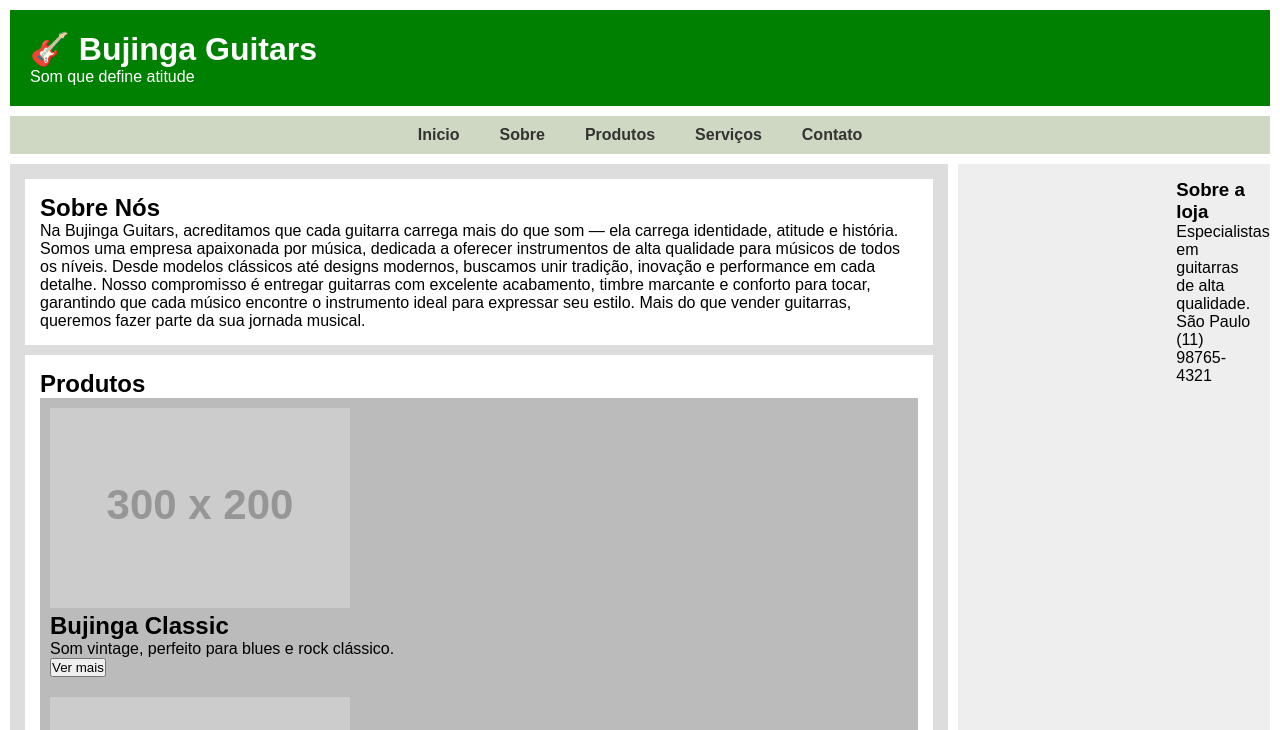
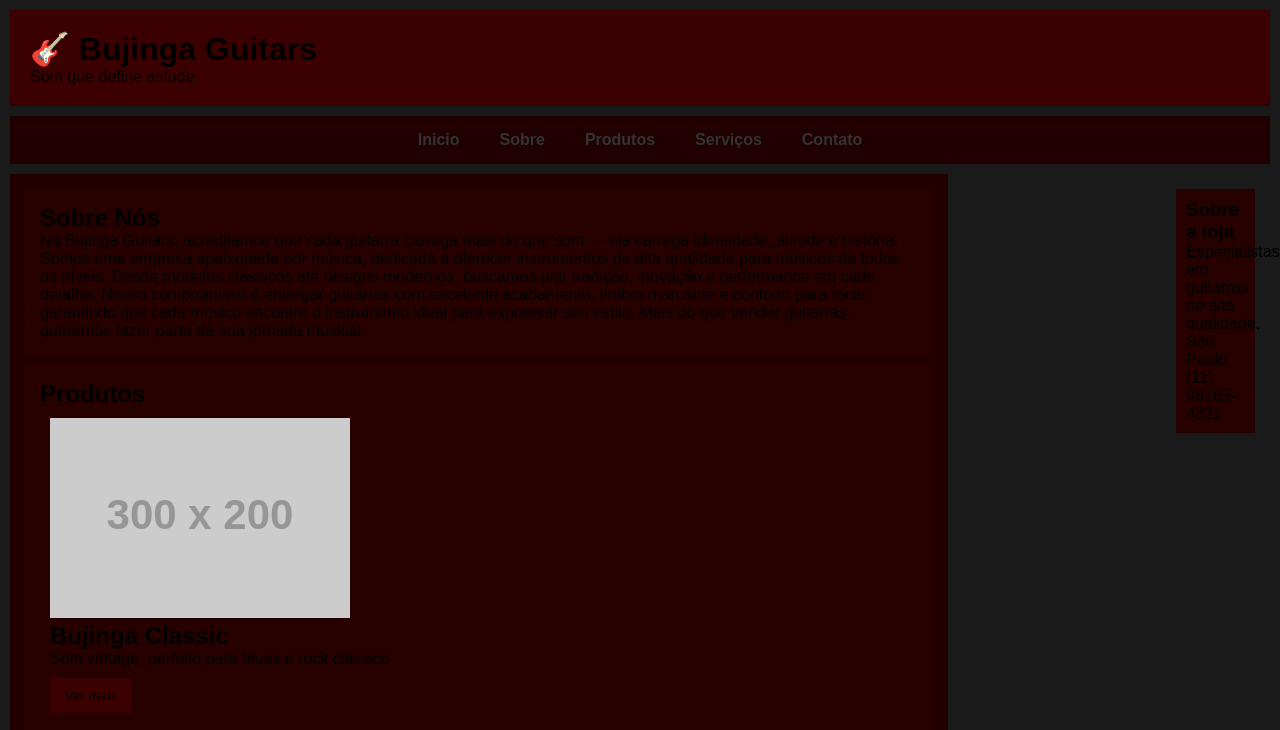
Before and after one commit to GabriellFerrreiraDiasR/AtividadesIFSP, a plain HTML site: page atividade 6/SiteProva1/index.html in a window 1280 px wide. Shown: the top 730 px of the page. Drawn offline with Linux system fonts and the light colour scheme; placeholder pictures from the web are drawn by us.

Commit message:
Mudanças pesquenas
Mudanças no Css e algumas no html

```diff
--- a/atividade 6/SiteProva1/estilos/layout.css
+++ b/atividade 6/SiteProva1/estilos/layout.css
@@ -6,6 +6,7 @@
 
 body {
     display: grid;
+    background: #1a1a1a;
     grid-template-areas:
         "header header"
         "nav nav"
@@ -20,16 +21,16 @@ body {
 
 header {
     grid-area: header;
-    background: green;
-    color: white;
+    background: rgb(59, 1, 1);
+    color: rgb(0, 0, 0);
     padding: 20px;
 }
 
 
 nav {
     grid-area: nav;
-    background: #cfd8c3;
-    padding: 10px;
+    background: #200000;
+    padding: 15px;
 }
 nav ul {
   display: flex;
@@ -42,25 +43,21 @@ nav ul li a {
   color: #333;
   font-weight: bold;
   padding: 5px 10px;
-  transition: background-color 0.3s, color 0.3s;
 }
-
-
 main {
     grid-area: main;
-    background: #ddd;
+    background: #220000;
     padding: 15px;
     display: flex;
     flex-direction: column;
     gap: 10px;
 }
 main section {
-    background: #fff;
+    background: #270000;
     padding: 15px;
 }
-
 article {
-    background: #bbb;
+    background: #270000;
     padding: 10px;
 }
 
@@ -68,13 +65,21 @@ article {
 aside {
     position: relative;
     grid-area: aside;
-    background: #eee;
     padding: 15px;
     padding-left: 70%;
 }
+button {
+    background: rgb(59, 1, 1);
+    color: rgb(0, 0, 0);
+    border: none;
+    padding: 10px 15px;
+    cursor: pointer;
+    margin-top: 10px;
+}
+
 footer {
     grid-area: footer;
-    background: green;
-    color: white;
+    background: rgb(59, 1, 1);
+    color: rgb(0, 0, 0);
     padding: 15px;
 }
--- a/atividade 6/SiteProva1/index.html
+++ b/atividade 6/SiteProva1/index.html
@@ -9,6 +9,7 @@
     <meta name="author" content="Gabriell Ferreira Dias Rodrigues">
     <link rel="stylesheet" href="./estilos/layout.css">
 </head>
+
 <body>
     <header>
         <h1>🎸 Bujinga Guitars</h1>
@@ -25,10 +26,12 @@
         </ul>
     </nav>
        <aside>
-            <h3>Sobre a loja</h3>
-            <p>Especialistas em guitarras de alta qualidade.</p>
-            <p>São Paulo</p>
-            <p>(11) 98765-4321</p>
+            <article>
+                <h3>Sobre a loja</h3>
+                <p>Especialistas em guitarras de alta qualidade.</p>
+                <p>São Paulo</p>
+                <p>(11) 98765-4321</p>
+            </article>
         </aside>
     <main>
         <section class="sobre" id="sobre">
```
